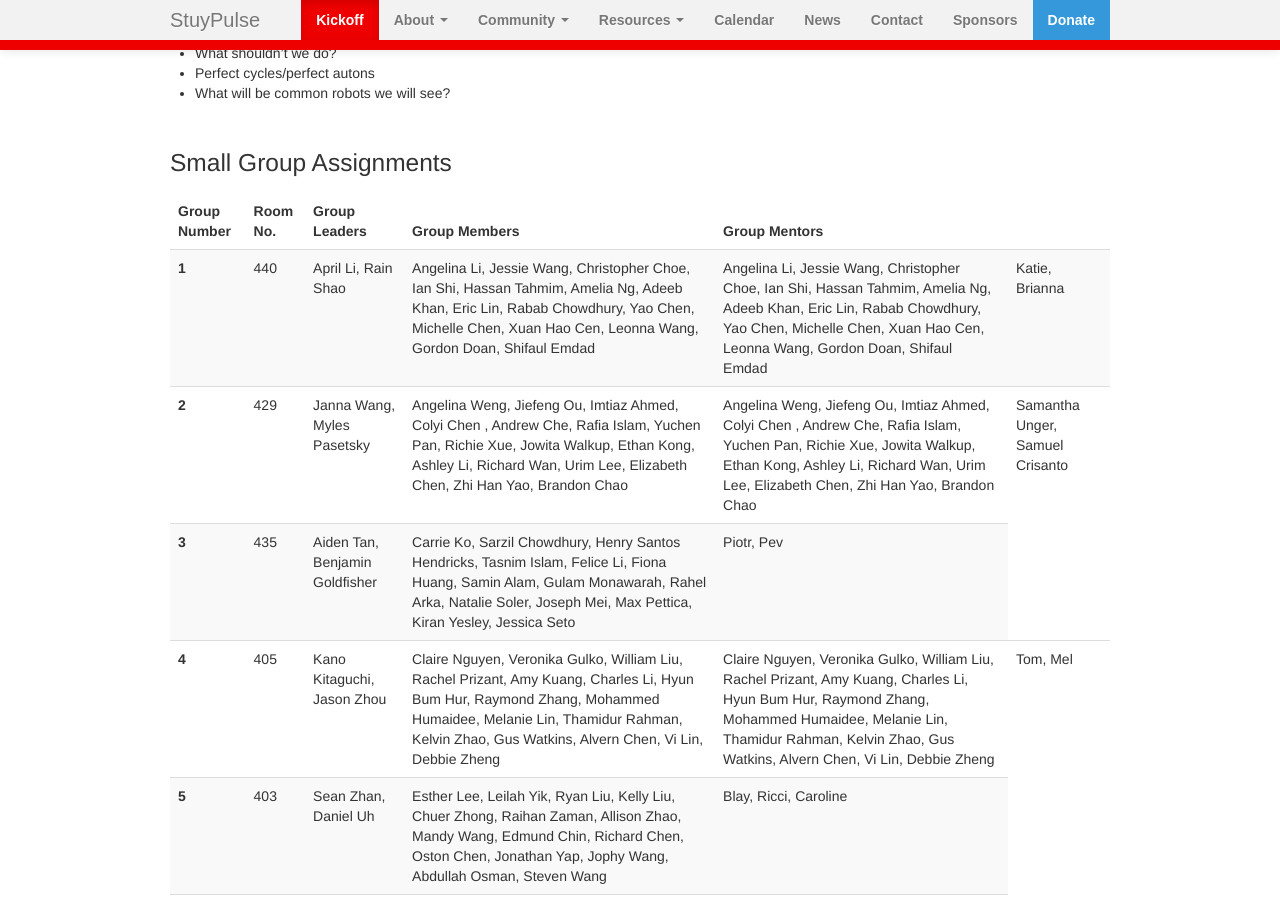
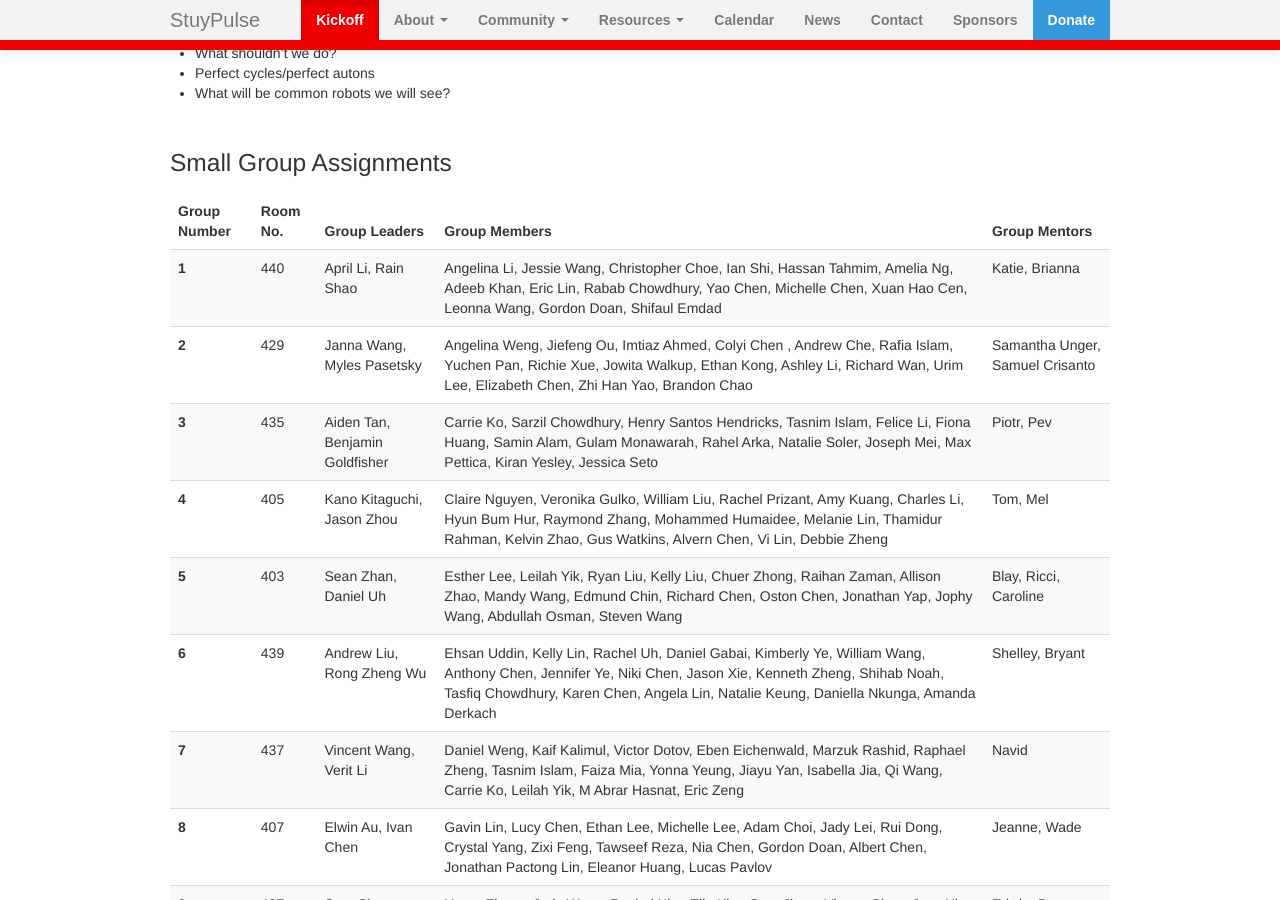
Before and after one commit to StuyPulse/team694.github.io, a Jekyll site: the page built from kickoff/index.md, in a window 1280 px wide and 900 px high, scrolled down 1143 px. Built offline with Jekyll 4.4.1, drawn with Linux system fonts in a browser that asks for light colours; nearby versions of some CDN libraries.

Commit message:
Remove duplicate table cells

```diff
--- a/kickoff/index.md
+++ b/kickoff/index.md
@@ -112,14 +112,12 @@ description: Dedicated page for Kickoff information
     <td> 440 </td>
     <td> April Li, Rain Shao </td>
     <td> Angelina Li, Jessie Wang, Christopher Choe, Ian Shi, Hassan Tahmim, Amelia Ng, Adeeb Khan, Eric Lin, Rabab Chowdhury, Yao Chen, Michelle Chen, Xuan Hao Cen, Leonna Wang, Gordon Doan, Shifaul Emdad </td>
-    <td> Angelina Li, Jessie Wang, Christopher Choe, Ian Shi, Hassan Tahmim, Amelia Ng, Adeeb Khan, Eric Lin, Rabab Chowdhury, Yao Chen, Michelle Chen, Xuan Hao Cen, Leonna Wang, Gordon Doan, Shifaul Emdad </td>
     <td> Katie, Brianna </td>
   </tr>
   <tr>
     <th scope="row"> 2 </th>
     <td> 429 </td>
     <td> Janna Wang, Myles Pasetsky </td>
-    <td> Angelina Weng, Jiefeng Ou, Imtiaz Ahmed, Colyi Chen , Andrew Che, Rafia Islam, Yuchen Pan, Richie Xue, Jowita Walkup, Ethan Kong, Ashley Li, Richard Wan, Urim Lee, Elizabeth Chen, Zhi Han Yao, Brandon Chao </td>
     <td> Angelina Weng, Jiefeng Ou, Imtiaz Ahmed, Colyi Chen , Andrew Che, Rafia Islam, Yuchen Pan, Richie Xue, Jowita Walkup, Ethan Kong, Ashley Li, Richard Wan, Urim Lee, Elizabeth Chen, Zhi Han Yao, Brandon Chao </td>
     <td> Samantha Unger, Samuel Crisanto </td>
   </tr>
@@ -134,7 +132,6 @@ description: Dedicated page for Kickoff information
     <th scope="row"> 4 </th>
     <td> 405 </td>
     <td> Kano Kitaguchi, Jason Zhou </td>
-    <td> Claire Nguyen, Veronika Gulko, William Liu, Rachel Prizant, Amy Kuang, Charles Li, Hyun Bum Hur, Raymond Zhang, Mohammed Humaidee, Melanie Lin, Thamidur Rahman, Kelvin Zhao, Gus Watkins, Alvern Chen, Vi Lin, Debbie Zheng </td>
     <td> Claire Nguyen, Veronika Gulko, William Liu, Rachel Prizant, Amy Kuang, Charles Li, Hyun Bum Hur, Raymond Zhang, Mohammed Humaidee, Melanie Lin, Thamidur Rahman, Kelvin Zhao, Gus Watkins, Alvern Chen, Vi Lin, Debbie Zheng </td>
     <td> Tom, Mel </td>
   </tr>
```
